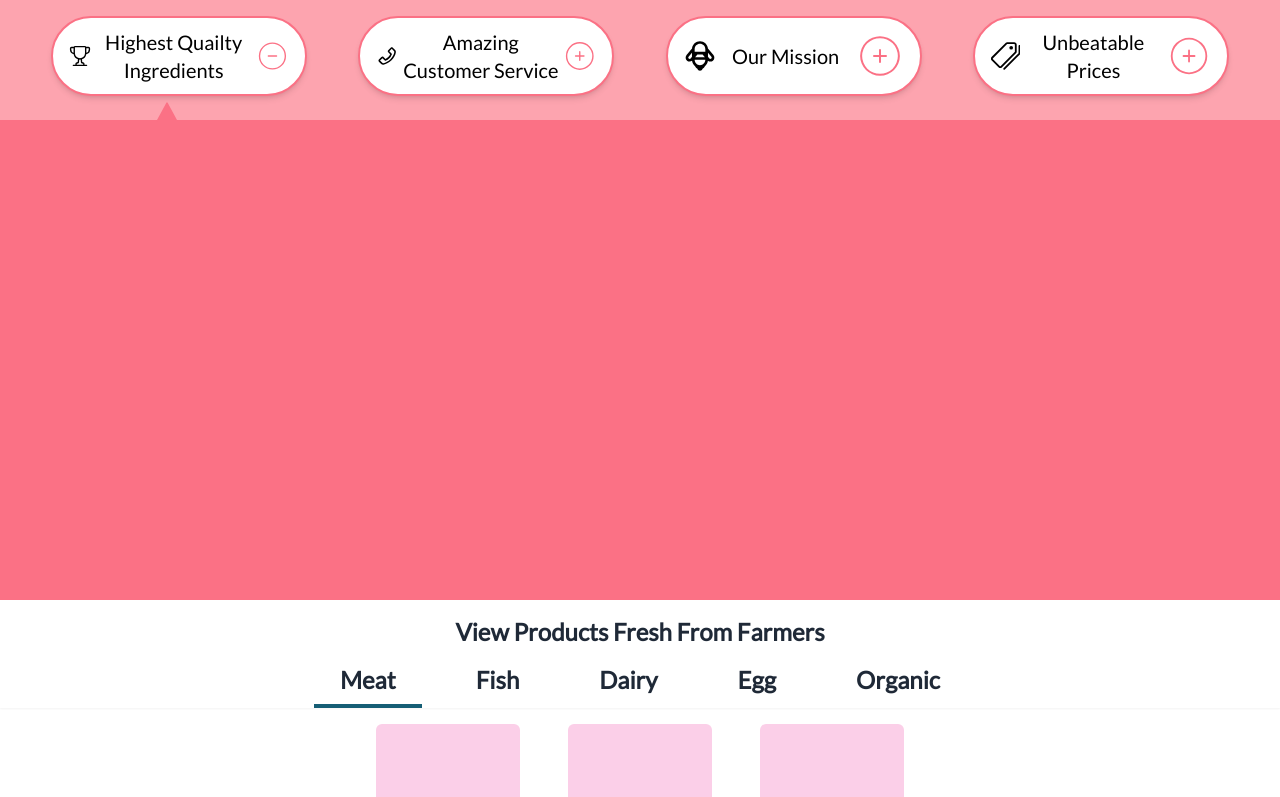
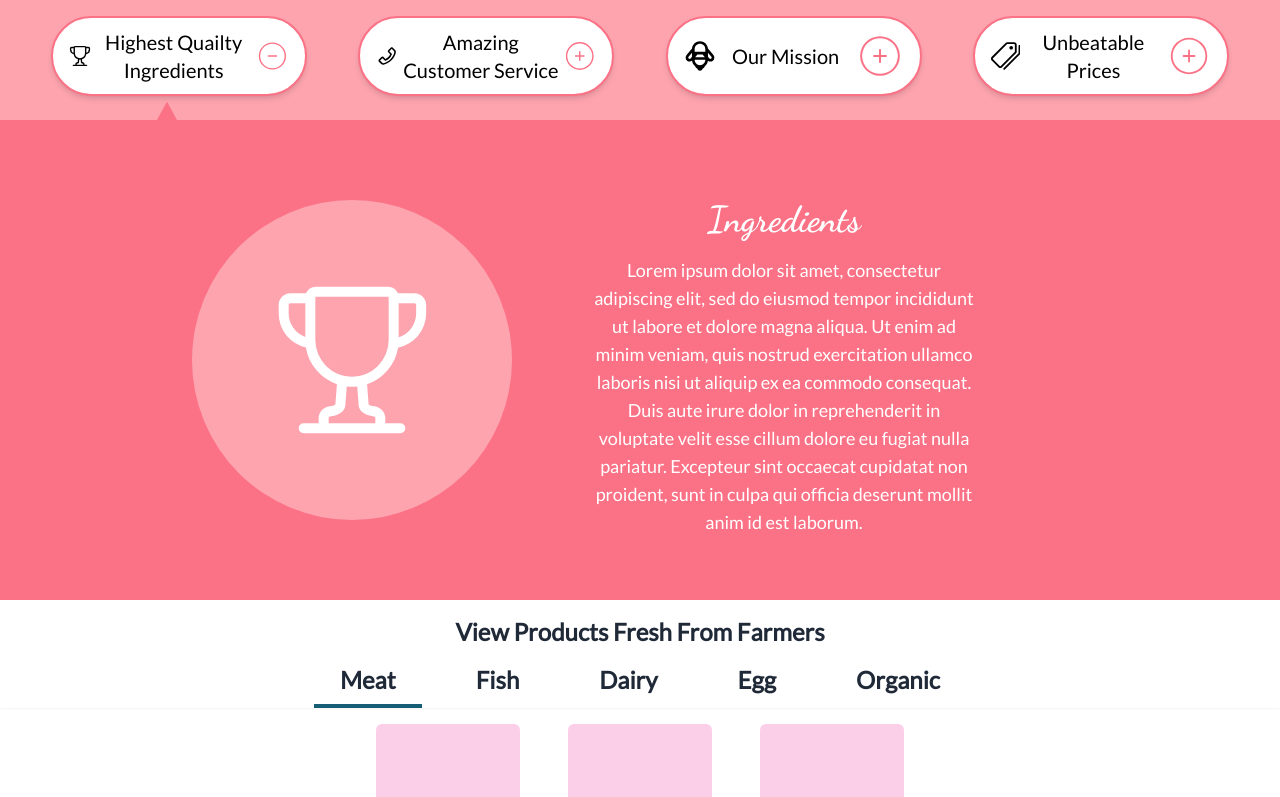
Before and after one commit to coolbluebison/beesandbread, a React (Vite) app in the folder client/: page / in a window 1280 px wide. Shown: the part 680-1477 px from the top of the page. Built offline with nearby package versions, Linux system fonts and the light colour scheme.

Commit message:
more work on landing

```diff
--- a/client/src/components/LandingPageComponents/CTA.jsx
+++ b/client/src/components/LandingPageComponents/CTA.jsx
@@ -58,7 +58,7 @@ export default function CTA(){
 
             </ul>
 
-            <CTASection />
+            <CTASection active={active}/>
 
         </div>
     )
--- a/client/src/components/LandingPageComponents/CTAsection.jsx
+++ b/client/src/components/LandingPageComponents/CTAsection.jsx
@@ -1,9 +1,37 @@
+import { GoTrophy } from "react-icons/go";
+import { AiOutlinePhone } from "react-icons/ai";
+import { IoPricetagsOutline } from "react-icons/io5";
+import { CgBee } from "react-icons/cg";
 
+export default function CTASection({active}){
 
-export default function CTASection(){
+    function icon(active){
+        if(active === 1){
+            return(<GoTrophy size={"10rem"}/>)
+        } else if (active === 2){
+            return(<AiOutlinePhone size={"10rem"}/>)
+        } else if (active === 3){
+            return(<IoPricetagsOutline size={"10rem"}/>)
+        } else if (active === 4){
+            return(<CgBee size={"10rem"}/>)
+        }
+    }
+
     return(
-        <div className="w-full h-[30rem] bg-rose-400">
-
+        <div className="w-full h-[30rem] bg-rose-400 text-white flex">
+            <div className="flex mx-52">
+                <div className="h-full w-1/3 flex items-center justify-center">
+                    <span className="bg-rose-300 p-20 rounded-full">
+                        {icon(active)}
+                    </span>
+                </div>
+                <div className="h-full w-2/3 flex items-center justify-center">
+                    <div className="w-2/3">
+                        <p className="font-dancing text-center py-4 text-4xl">Ingredients</p>
+                        <p className=" text-center text-lg">Lorem ipsum dolor sit amet, consectetur adipiscing elit, sed do eiusmod tempor incididunt ut labore et dolore magna aliqua. Ut enim ad minim veniam, quis nostrud exercitation ullamco laboris nisi ut aliquip ex ea commodo consequat. Duis aute irure dolor in reprehenderit in voluptate velit esse cillum dolore eu fugiat nulla pariatur. Excepteur sint occaecat cupidatat non proident, sunt in culpa qui officia deserunt mollit anim id est laborum.</p>
+                    </div>
+                </div>
+            </div>
         </div>
     )
 }
```
